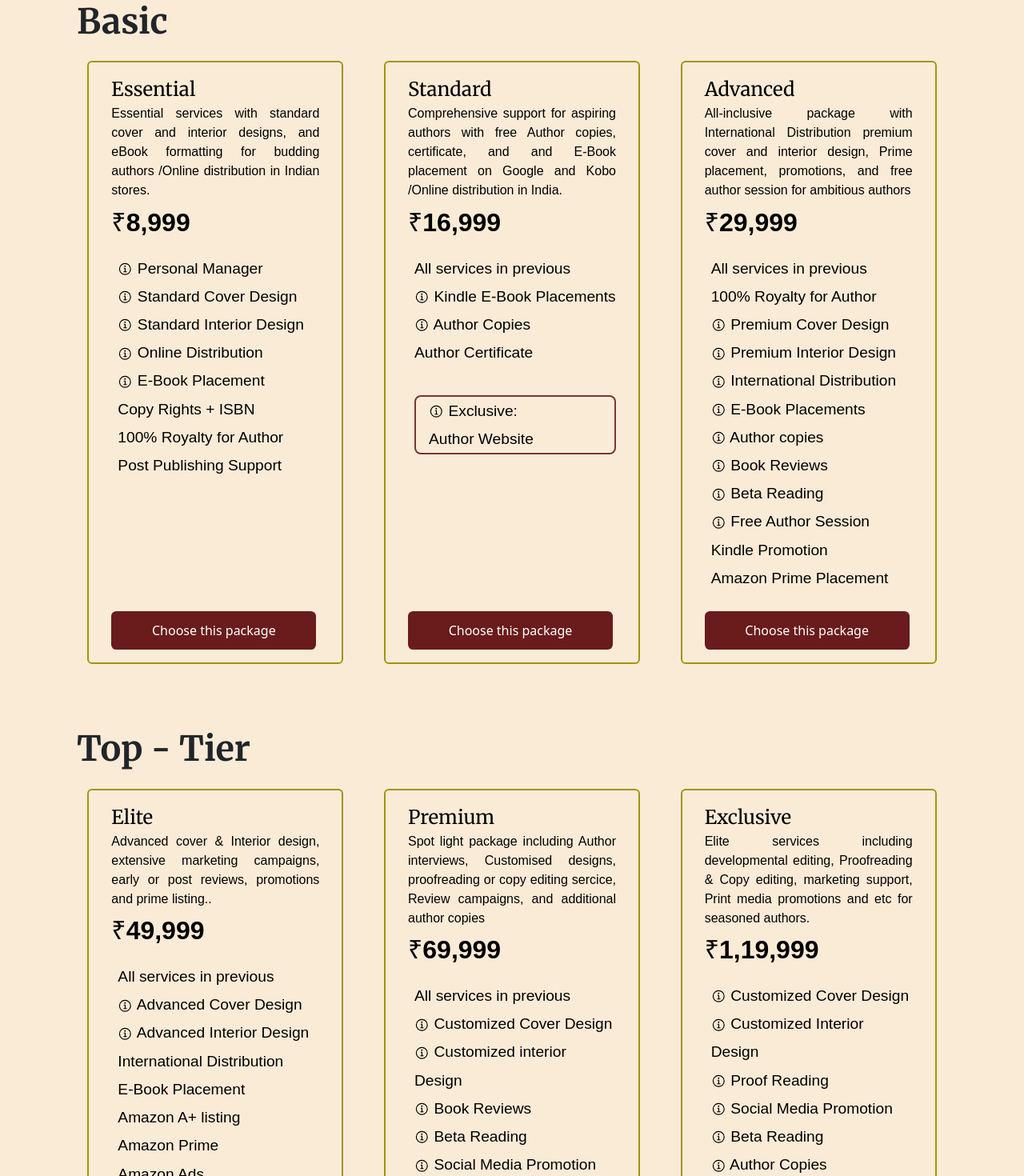
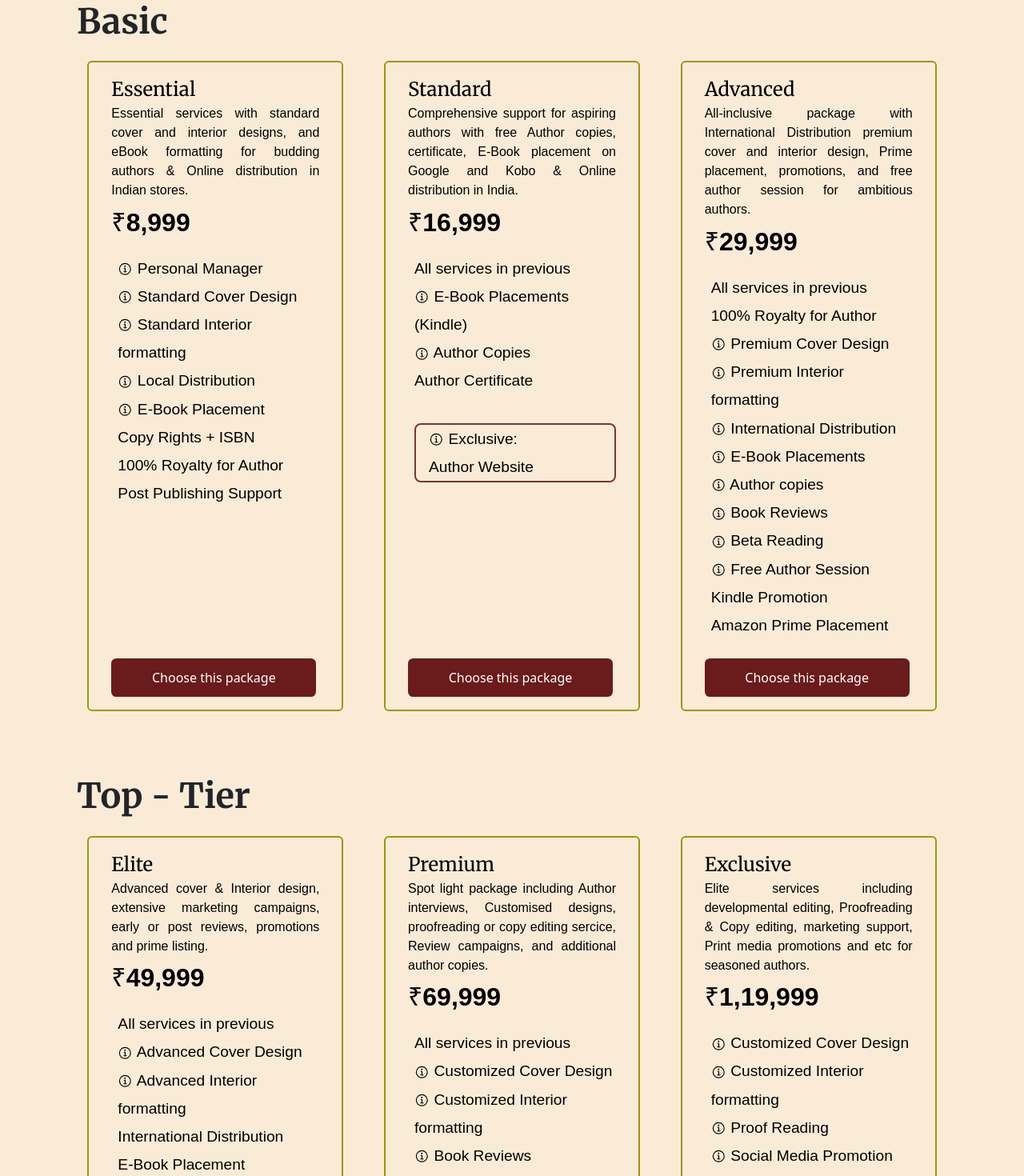
Before and after one commit to rahuldevhub/Publishingsite, a React (Create React App) app: page /packages in a window 1280 px wide. Shown: the part 760-2230 px from the top of the page at 80% size. Built offline with nearby package versions, Linux system fonts and the light colour scheme; a web font is replaced by a local one.

Commit message:
packages

```diff
--- a/src/Components/landingpagepackage/Basicpackage.js
+++ b/src/Components/landingpagepackage/Basicpackage.js
@@ -51,7 +51,7 @@ const Basicpackage = () => {
                                     <div className='card-content'>
                                         <p className='level1-title'>Essential </p>
                                         <p className='level1-description'>Essential services with standard cover and interior designs,
-                                            and eBook formatting for budding authors /Online
+                                            E-book formatting for budding authors & Online
                                             distribution in Indian stores.</p>
                                         <p className='level1-Price'>₹8,999</p>
                                     </div>
@@ -61,9 +61,9 @@ const Basicpackage = () => {
                                         <li><Tooltip title='Minimal art work with 1 Concept and 3 Revisions.'>
                                             <IoInformationCircleOutline /> </Tooltip>Standard Cover Design</li>
                                         <li><Tooltip title='2 Designs with 2 Revisions'>
-                                            <IoInformationCircleOutline /> </Tooltip>Standard Interior Design</li>
+                                            <IoInformationCircleOutline /> </Tooltip>Standard Interior formatting</li>
                                         <li><Tooltip title='Distributed in India through Amazon and Flipkart India'>
-                                            <IoInformationCircleOutline /> </Tooltip>Online Distribution</li>
+                                            <IoInformationCircleOutline /> </Tooltip>Local Distribution</li>
                                         <li><Tooltip title='E-Book will be placed on Google play books'>
                                             <IoInformationCircleOutline /> </Tooltip>E-Book Placement</li>
                                         <li>Copy Rights + ISBN </li>
@@ -84,8 +84,8 @@ const Basicpackage = () => {
                                     <div className='card-content'>
                                         <p className='level1-title'>Standard </p>
                                         <p className='level1-description'>Comprehensive support for aspiring authors with free
-                                            Author copies, certificate, and and E-Book placement on
-                                            Google and Kobo /Online distribution in India.</p>
+                                            Author copies, certificate, E-Book placement on
+                                            Google and Kobo & Online distribution in India.</p>
                                         <p className='level1-Price'>₹16,999</p>
                                     </div>
 
@@ -93,7 +93,7 @@ const Basicpackage = () => {
                                         <li>
                                             All services in previous</li>
                                         <li><Tooltip title="E-Book will be placed on Google Play & Kindle">
-                                            <IoInformationCircleOutline /> </Tooltip>Kindle E-Book Placements</li>
+                                            <IoInformationCircleOutline /> </Tooltip>E-Book Placements (Kindle)</li>
                                         <li><Tooltip title='5 Author copies (B/W)'>
                                             <IoInformationCircleOutline /> </Tooltip>Author Copies</li>
                                         <li> Author Certificate</li><br />
@@ -116,9 +116,9 @@ const Basicpackage = () => {
 
                                     <div className='card-content'>
                                         <p className='level1-title'>Advanced</p>
-                                        <p className='level1-description'>All-inclusive package with International Distribution
+                                        <p className='level1-description'>All-inclusive package with International Distribution,
                                             premium cover and interior design, Prime placement,
-                                            promotions, and free author session for ambitious authors</p>
+                                            promotions, and free author session for ambitious authors.</p>
                                         <p className='level1-Price'>₹29,999</p>
                                     </div>
                                     <ul className='package-features'>
@@ -126,8 +126,8 @@ const Basicpackage = () => {
                                         <li>100% Royalty for Author</li>
                                         <li><Tooltip title='2 Concepts and 3 Corrections once the concept is fixed'>
                                             <IoInformationCircleOutline /> </Tooltip>Premium Cover Design</li>
-                                        <li><Tooltip title='2 Design and 2 Revision'>
-                                            <IoInformationCircleOutline /> </Tooltip>Premium Interior Design</li>
+                                        <li><Tooltip title='2 Design and 3 Revision'>
+                                            <IoInformationCircleOutline /> </Tooltip>Premium Interior formatting</li>
                                         <li><Tooltip title='Distributed globally around 160 Countries and 40000+ Online Stories and Libraries'>
                                             <IoInformationCircleOutline /> </Tooltip>International Distribution</li>
                                         <li><Tooltip title='E-Book will be published on Kindle, Kobo and Google Play books.'>
@@ -189,9 +189,9 @@ const Basicpackage = () => {
                                             <li><Tooltip title='Minimal art work with 1 Concept and 3 Revisions.'>
                                                 <IoInformationCircleOutline /> </Tooltip>Standard Cover Design</li>
                                             <li><Tooltip title='2 Designs with 2 Revisions'>
-                                                <IoInformationCircleOutline /> </Tooltip>Standard Interior Design</li>
+                                                <IoInformationCircleOutline /> </Tooltip>Standard Interior formatting</li>
                                             <li><Tooltip title='Distributed in India through Amazon and Flipkart India'>
-                                                <IoInformationCircleOutline /> </Tooltip>Online Distribution</li>
+                                                <IoInformationCircleOutline /> </Tooltip>Local Distribution</li>
                                             <li><Tooltip title='E-Book will be placed on Google play books'>
                                                 <IoInformationCircleOutline /> </Tooltip>E-Book Placement</li>
                                             <li>Copy Rights + ISBN </li>
@@ -247,8 +247,8 @@ const Basicpackage = () => {
                                         <li>100% Royalty for Author</li>
                                         <li><Tooltip title='2 Concepts and 3 Corrections once the concept is fixed'>
                                             <IoInformationCircleOutline /> </Tooltip>Premium Cover Design</li>
-                                        <li><Tooltip title='2 Design and 2 Revision'>
-                                            <IoInformationCircleOutline /> </Tooltip>Premium Interior Design</li>
+                                        <li><Tooltip title='2 Design and 3 Revision'>
+                                            <IoInformationCircleOutline /> </Tooltip>Premium Interior formatting</li>
                                         <li><Tooltip title='Distributed globally around 160 Countries and 40000+ Online Stories and Libraries'>
                                             <IoInformationCircleOutline /> </Tooltip>International Distribution</li>
                                         <li><Tooltip title='E-Book will be published on Kindle, Kobo and Google Play books.'>
--- a/src/Components/landingpagepackage/Toppackage.js
+++ b/src/Components/landingpagepackage/Toppackage.js
@@ -48,7 +48,7 @@ const Toppackage = () => {
                                         <p className='level1-title'>Elite </p>
                                         <p className='level1-description'>Advanced cover & Interior design, extensive marketing
                                             campaigns, early or post reviews, promotions and prime
-                                            listing..</p>
+                                            listing.</p>
                                         <p className='level1-Price'>₹49,999</p>
 
 
@@ -58,7 +58,7 @@ const Toppackage = () => {
                                         <li><Tooltip title='3 Concepts and 3 Revisions once the concept is fixed.'>
                                             <IoInformationCircleOutline /> </Tooltip>Advanced Cover Design</li>
                                         <li><Tooltip title='3 Design and 3 Revision once the concept is fixed.'>
-                                            <IoInformationCircleOutline /> </Tooltip>Advanced Interior Design</li>
+                                            <IoInformationCircleOutline /> </Tooltip>Advanced Interior formatting</li>
 
                                         <li> International Distribution</li>
 
@@ -87,8 +87,8 @@ const Toppackage = () => {
                                     <div className='card-content'>
                                         <p className='level1-title'>Premium </p>
                                         <p className='level1-description'>Spot light package including Author interviews,
-                                            Customised designs, proofreading or copy editing sercice,
-                                            Review campaigns, and additional author copies</p>
+                                            Customised designs, proofreading or copy editing service,
+                                            Review campaigns, and additional author copies.</p>
                                         <p className='level1-Price'>₹69,999</p>
 
                                         <ul className='package-features'>
@@ -100,7 +100,7 @@ const Toppackage = () => {
                                             <li><Tooltip title='3 Design and 6 Revision once the Concept is fixed.'>
                                                 <IoInformationCircleOutline /> </Tooltip>Customized Cover Design</li>
                                             <li><Tooltip title='3 Designs and 5 Revisions pnce the Concept is fixed.'>
-                                                <IoInformationCircleOutline /> </Tooltip>Customized interior Design</li>
+                                                <IoInformationCircleOutline /> </Tooltip>Customized Interior formatting</li>
 
                                             <li><Tooltip title='Complementry reviews (Pre or Post Publishing).'>
                                                 <IoInformationCircleOutline /> </Tooltip>Book Reviews</li>
@@ -156,7 +156,7 @@ const Toppackage = () => {
                                                 <IoInformationCircleOutline /> </Tooltip>Customized Cover Design</li>
 
                                             <li><Tooltip title='3 Design and Unlimited revisions once the Concept is fixed'>
-                                                <IoInformationCircleOutline /> </Tooltip>Customized Interior Design</li>
+                                                <IoInformationCircleOutline /> </Tooltip>Customized Interior formatting</li>
 
                                             <li><Tooltip title='2 Proof readers will be assigned (Pre Publishing)'>
                                                 <IoInformationCircleOutline /> </Tooltip>Proof Reading</li>
@@ -229,7 +229,7 @@ const Toppackage = () => {
                                             <li><Tooltip title='3 Concepts and 3 Revisions once the concept is fixed.'>
                                                 <IoInformationCircleOutline /> </Tooltip>Advanced Cover Design</li>
                                             <li><Tooltip title='3 Design and 3 Revision once the concept is fixed.'>
-                                                <IoInformationCircleOutline /> </Tooltip>Advanced Interior Design</li>
+                                                <IoInformationCircleOutline /> </Tooltip>Advanced Interior formatting</li>
 
                                             <li> International Distribution</li>
 
@@ -271,7 +271,7 @@ const Toppackage = () => {
                                             <li><Tooltip title='3 Design and 6 Revision once the Concept is fixed.'>
                                                 <IoInformationCircleOutline /> </Tooltip>Customized Cover Design</li>
                                             <li><Tooltip title='3 Designs and 5 Revisions pnce the Concept is fixed.'>
-                                                <IoInformationCircleOutline /> </Tooltip>Customized interior Design</li>
+                                                <IoInformationCircleOutline /> </Tooltip>Customized Interior formatting</li>
 
                                             <li><Tooltip title='Complementry reviews (Pre or Post Publishing).'>
                                                 <IoInformationCircleOutline /> </Tooltip>Book Reviews</li>
@@ -324,7 +324,7 @@ const Toppackage = () => {
                                                 <IoInformationCircleOutline /> </Tooltip>Customized Cover Design</li>
 
                                             <li><Tooltip title='3 Design and Unlimited revisions once the Concept is fixed'>
-                                                <IoInformationCircleOutline /> </Tooltip>Customized Interior Design</li>
+                                                <IoInformationCircleOutline /> </Tooltip>Customized Interior formatting</li>
 
                                             <li><Tooltip title='2 Proof readers will be assigned (Pre Publishing)'>
                                                 <IoInformationCircleOutline /> </Tooltip>Proof Reading</li>
--- a/src/Page/Packages.js
+++ b/src/Page/Packages.js
@@ -68,7 +68,7 @@ const Packages = () => {
                       <div className='card-content'>
                         <p className='level1-title'>Essential </p>
                         <p className='level1-description'>Essential services with standard cover and interior designs,
-                          and eBook formatting for budding authors /Online
+                          and eBook formatting for budding authors & Online
                           distribution in Indian stores.</p>
                         <p className='level1-Price'>₹8,999</p>
                       </div>
@@ -78,9 +78,9 @@ const Packages = () => {
                         <li><Tooltip title='Minimal art work with 1 Concept and 3 Revisions.'>
                           <IoInformationCircleOutline /> </Tooltip>Standard Cover Design</li>
                         <li><Tooltip title='2 Designs with 2 Revisions'>
-                          <IoInformationCircleOutline /> </Tooltip>Standard Interior Design</li>
+                          <IoInformationCircleOutline /> </Tooltip>Standard Interior formatting</li>
                         <li><Tooltip title='Distributed in India through Amazon and Flipkart India'>
-                          <IoInformationCircleOutline /> </Tooltip>Online Distribution</li>
+                          <IoInformationCircleOutline /> </Tooltip>Local Distribution</li>
                         <li><Tooltip title='E-Book will be placed on Google play books'>
                           <IoInformationCircleOutline /> </Tooltip>E-Book Placement</li>
                         <li>Copy Rights + ISBN </li>
@@ -101,8 +101,8 @@ const Packages = () => {
                       <div className='card-content'>
                         <p className='level1-title'>Standard </p>
                         <p className='level1-description'>Comprehensive support for aspiring authors with free
-                          Author copies, certificate, and and E-Book placement on
-                          Google and Kobo /Online distribution in India.</p>
+                          Author copies, certificate, E-Book placement on
+                          Google and Kobo & Online distribution in India.</p>
                         <p className='level1-Price'>₹16,999</p>
                       </div>
 
@@ -110,7 +110,7 @@ const Packages = () => {
                         <li>
                           All services in previous</li>
                         <li><Tooltip title="E-Book will be placed on Google Play & Kindle">
-                          <IoInformationCircleOutline /> </Tooltip>Kindle E-Book Placements</li>
+                          <IoInformationCircleOutline /> </Tooltip>E-Book Placements (Kindle)</li>
                         <li><Tooltip title='5 Author copies (B/W)'>
                           <IoInformationCircleOutline /> </Tooltip>Author Copies</li>
                         <li> Author Certificate</li><br />
@@ -135,7 +135,7 @@ const Packages = () => {
                         <p className='level1-title'>Advanced</p>
                         <p className='level1-description'>All-inclusive package with International Distribution
                           premium cover and interior design, Prime placement,
-                          promotions, and free author session for ambitious authors</p>
+                          promotions, and free author session for ambitious authors.</p>
                         <p className='level1-Price'>₹29,999</p>
                       </div>
                       <ul className='package-features'>
@@ -144,7 +144,7 @@ const Packages = () => {
                         <li><Tooltip title='2 Concepts and 3 Corrections once the concept is fixed'>
                           <IoInformationCircleOutline /> </Tooltip>Premium Cover Design</li>
                         <li><Tooltip title='2 Design and 2 Revision'>
-                          <IoInformationCircleOutline /> </Tooltip>Premium Interior Design</li>
+                          <IoInformationCircleOutline /> </Tooltip>Premium Interior formatting</li>
                         <li><Tooltip title='Distributed globally around 160 Countries and 40000+ Online Stories and Libraries'>
                           <IoInformationCircleOutline /> </Tooltip>International Distribution</li>
                         <li><Tooltip title='E-Book will be published on Kindle, Kobo and Google Play books.'>
@@ -189,7 +189,7 @@ const Packages = () => {
                         <p className='level1-title'>Elite </p>
                         <p className='level1-description'>Advanced cover & Interior design, extensive marketing
                           campaigns, early or post reviews, promotions and prime
-                          listing..</p>
+                          listing.</p>
                         <p className='level1-Price'>₹49,999</p>
 
 
@@ -199,7 +199,7 @@ const Packages = () => {
                         <li><Tooltip title='3 Concepts and 3 Revisions once the concept is fixed.'>
                           <IoInformationCircleOutline /> </Tooltip>Advanced Cover Design</li>
                         <li><Tooltip title='3 Design and 3 Revision once the concept is fixed.'>
-                          <IoInformationCircleOutline /> </Tooltip>Advanced Interior Design</li>
+                          <IoInformationCircleOutline /> </Tooltip>Advanced Interior formatting</li>
 
                         <li> International Distribution</li>
 
@@ -229,7 +229,7 @@ const Packages = () => {
                         <p className='level1-title'>Premium </p>
                         <p className='level1-description'>Spot light package including Author interviews,
                           Customised designs, proofreading or copy editing sercice,
-                          Review campaigns, and additional author copies</p>
+                          Review campaigns, and additional author copies.</p>
                         <p className='level1-Price'>₹69,999</p>
 
                         <ul className='package-features'>
@@ -241,7 +241,7 @@ const Packages = () => {
                           <li><Tooltip title='3 Design and 6 Revision once the Concept is fixed.'>
                             <IoInformationCircleOutline /> </Tooltip>Customized Cover Design</li>
                           <li><Tooltip title='3 Designs and 5 Revisions pnce the Concept is fixed.'>
-                            <IoInformationCircleOutline /> </Tooltip>Customized interior Design</li>
+                            <IoInformationCircleOutline /> </Tooltip>Customized Interior formatting</li>
 
                           <li><Tooltip title='Complementry reviews (Pre or Post Publishing).'>
                             <IoInformationCircleOutline /> </Tooltip>Book Reviews</li>
@@ -296,7 +296,7 @@ const Packages = () => {
                             <IoInformationCircleOutline /> </Tooltip>Customized Cover Design</li>
 
                           <li><Tooltip title='3 Design and Unlimited revisions once the Concept is fixed'>
-                            <IoInformationCircleOutline /> </Tooltip>Customized Interior Design</li>
+                            <IoInformationCircleOutline /> </Tooltip>Customized Interior formatting</li>
 
                           <li><Tooltip title='2 Proof readers will be assigned (Pre Publishing)'>
                             <IoInformationCircleOutline /> </Tooltip>Proof Reading</li>
```
